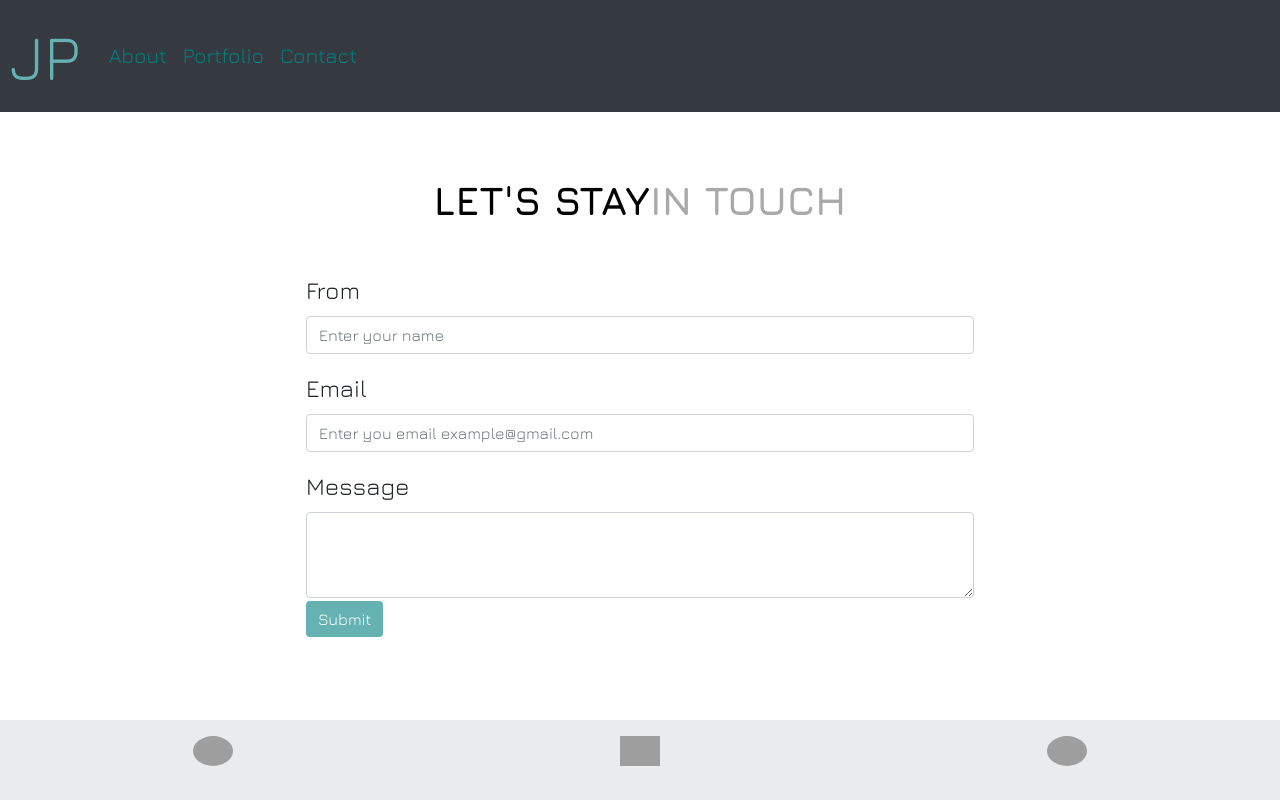
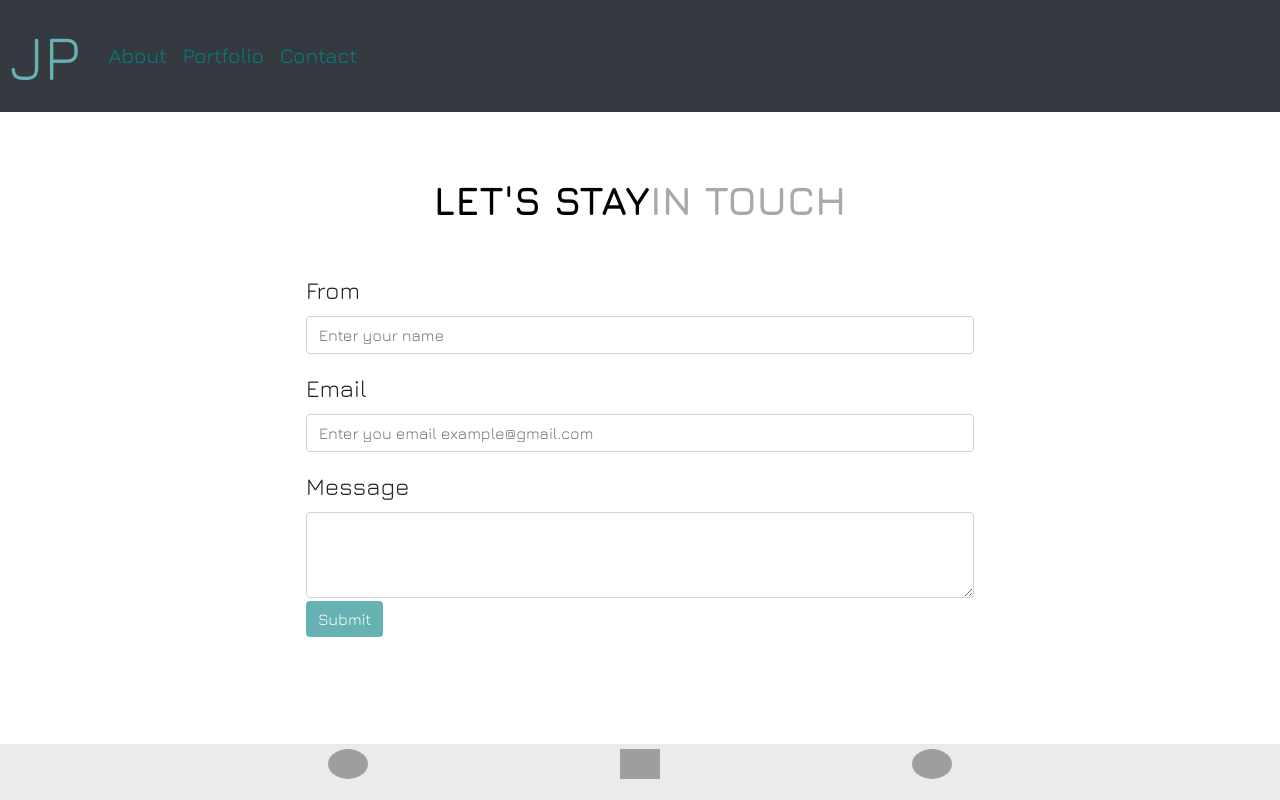
Before and after one commit to jesspworkandco/REACT-Portfolio, a React (Create React App) app: page /contact in a window 1280 px wide. Built offline with nearby package versions, Linux system fonts and the light colour scheme; grey boxes are pictures that could not be loaded.

Commit message:
Adjusted footer styling

```diff
--- a/src/components/Footer/footer.css
+++ b/src/components/Footer/footer.css
@@ -1,8 +1,12 @@
 .footer {
   width: 100%;
-  height: 5rem;
+  height: 3.5rem;
   background-color: #eaebed;
-  padding-top: 1rem;
+  padding-top: 0.3rem;
+}
+.fullrow {
+  width: 70%;
+  margin: 0 auto;
 }
 .logo {
   width: 40px;
```
